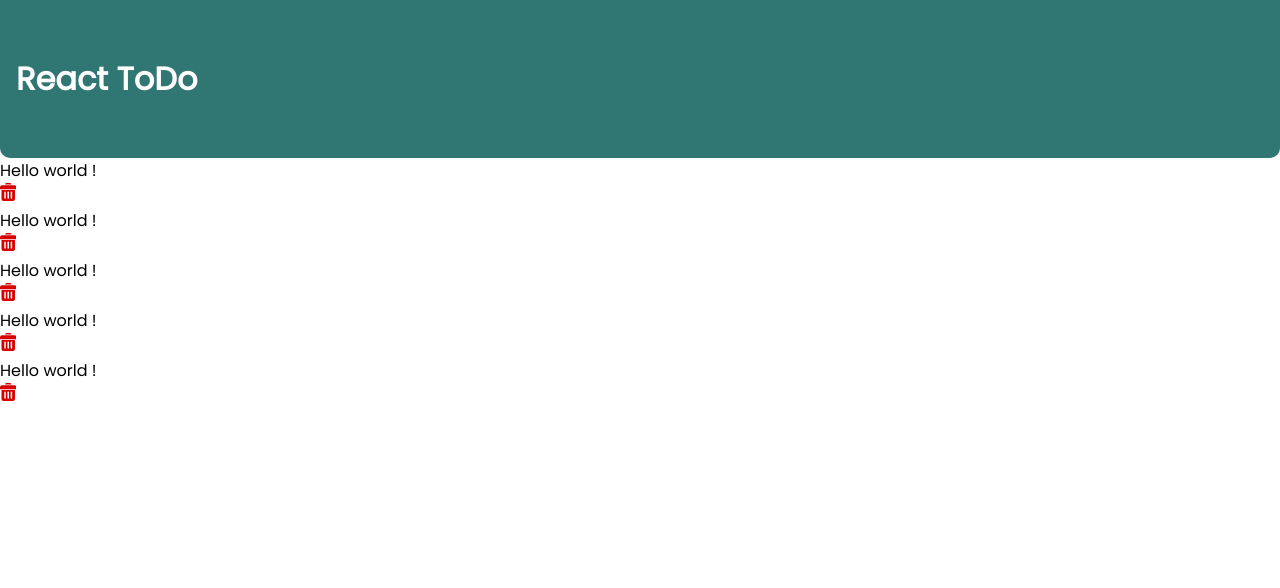
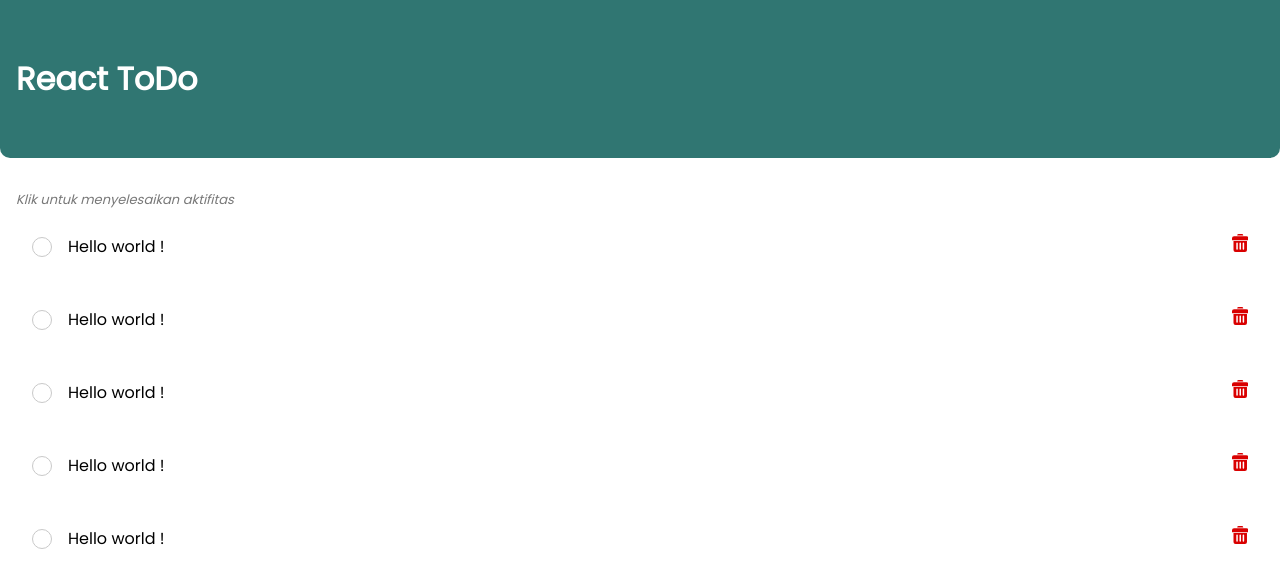
Before and after one commit to alfianandinugraha/react-todo, a React (Create React App) app: page / in a window 1280 px wide. Shown: the top 588 px of the page. Built offline with nearby package versions, Linux system fonts and the light colour scheme.

Commit message:
add: create style for item todo and add message

```diff
--- a/src/App.tsx
+++ b/src/App.tsx
@@ -18,8 +18,11 @@ export default class App extends Component<Props, State> {
     return (
       <div>
         <Header />
-        <div id="todos">
-          {todoElementsTsx}
+        <div className="container content">
+          <i className="message">Klik untuk menyelesaikan aktifitas</i>
+          <div id="todos">
+            {todoElementsTsx}
+          </div>
         </div>
       </div>
     )
--- a/src/Style.scss
+++ b/src/Style.scss
@@ -10,6 +10,20 @@ $primary-color: #307672;
   padding: 0 1rem;
 }
 
+.content {
+  margin-top: 2rem;
+}
+
+.message {
+  margin-bottom: .5rem;
+  display: block;
+}
+
+i {
+  font-size: 13px;
+  color: #787878;
+}
+
 header#Header {
   background-color: $primary-color;
   color: white;
@@ -18,3 +32,30 @@ header#Header {
   align-items: center;
   border-radius: 0 0 10px 10px;
 }
+
+#todos {
+  .todo {
+    padding: 1rem;
+    margin-bottom: 1rem;
+
+    &__item {
+      display: flex;
+      align-items: center;
+
+      p {
+        margin-left: 1rem;
+      }
+
+      div:last-child {
+        margin-left: auto;
+      }
+    }
+  }
+}
+
+.circle {
+  height: 18px;
+  width: 18px;
+  border: 1px solid #c9c9c9;
+  border-radius: 18px;
+}
```
